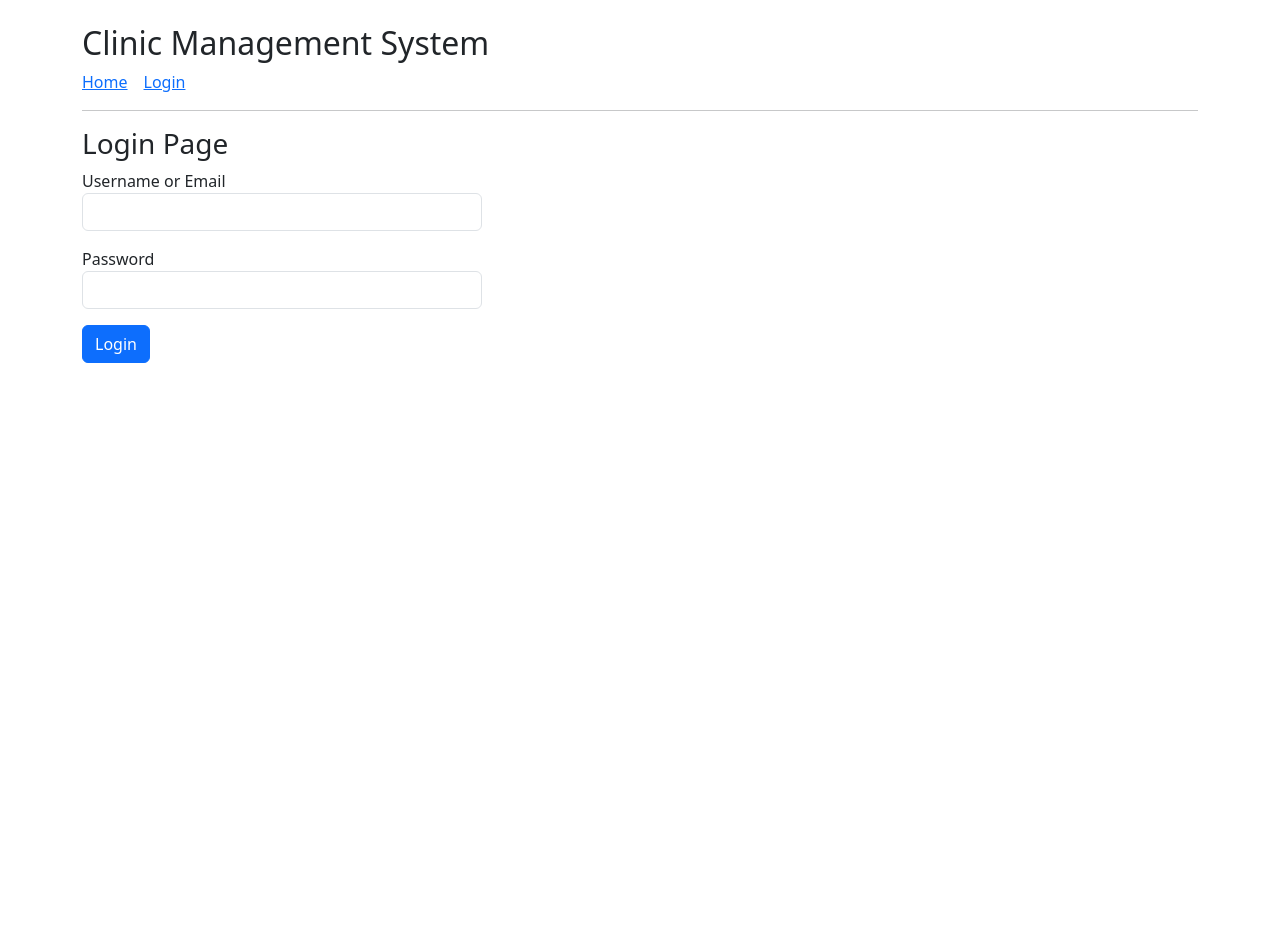
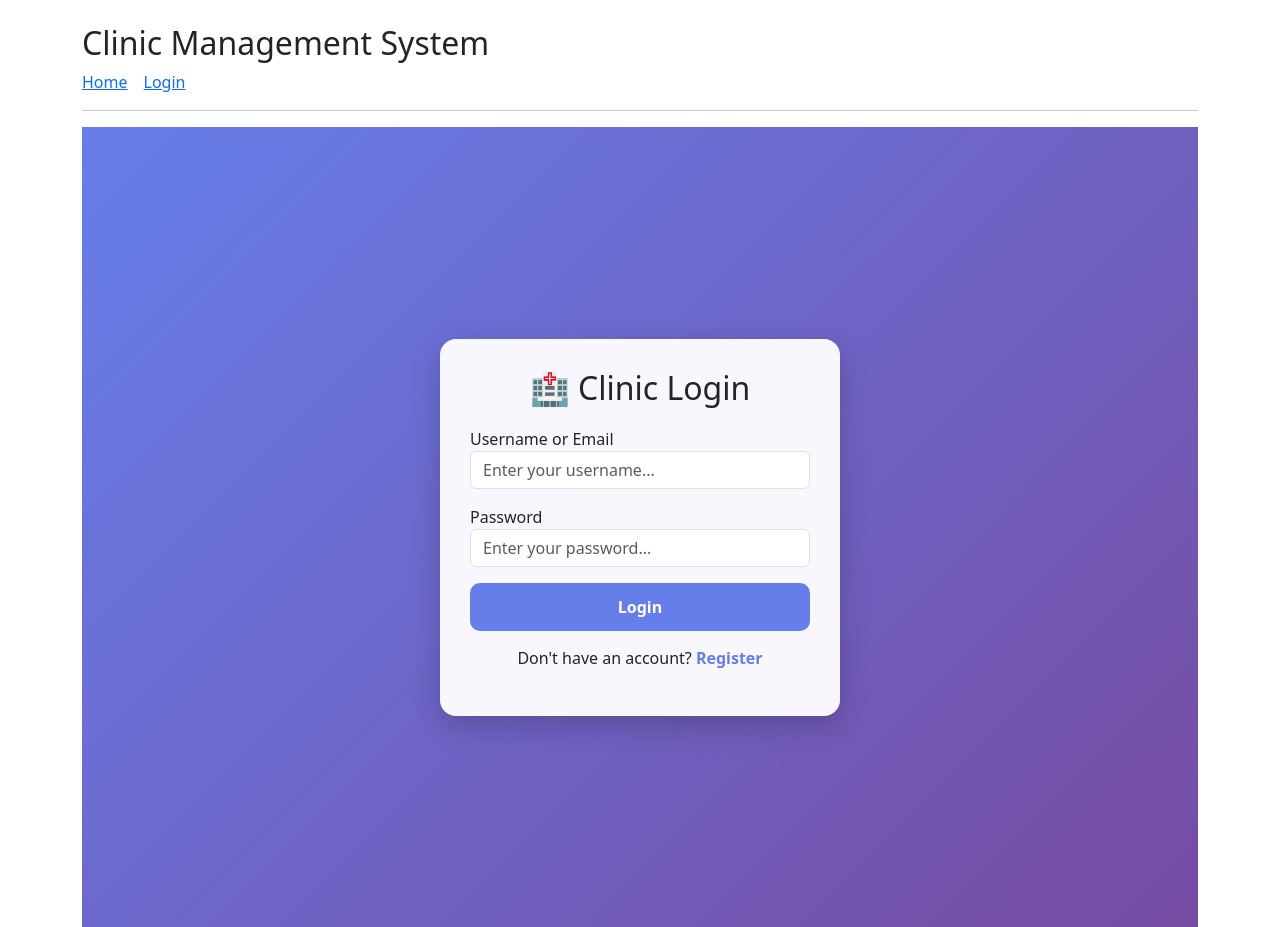
Before and after one commit to hltngyyn-12/clinic-management, a React app in the folder frontend/: page /login in a window 1280 px wide. Before the commit the page ends 800 px from the top, so only its background shows below. Built offline with nearby package versions, Linux system fonts and the light colour scheme; no server answers; the HTML template or start-up script is replaced by a standard one.

Commit message:
feat(auth): implement JWT login flow and user fetch

```diff
--- a/frontend/src/pages/LoginPage.jsx
+++ b/frontend/src/pages/LoginPage.jsx
@@ -2,6 +2,7 @@ import { useState, useContext } from "react";
 import axios from "axios";
 import { useNavigate } from "react-router-dom";
 import { AuthContext } from "../context/AuthContext";
+import api from "../services/api";
 
 function LoginPage() {
 
@@ -9,6 +10,8 @@ function LoginPage() {
     usernameOrEmail: "",
     password: ""
   });
+
+  const [loading, setLoading] = useState(false);
 
   const { setUser } = useContext(AuthContext);
   const navigate = useNavigate();
@@ -23,43 +26,80 @@ function LoginPage() {
   const handleSubmit = async (e) => {
     e.preventDefault();
 
+    if (!form.usernameOrEmail || !form.password) {
+      alert("Please fill all fields");
+      return;
+    }
+
     try {
+      setLoading(true);
+
+      // 🔐 login lấy token
       const res = await axios.post(
         "http://localhost:8080/api/auth/login",
-        form,
-        { withCredentials: true }
+        form
       );
 
-      alert(res.data.message);
+      const token = res.data.token;
 
-      // gọi /me để lấy user chuẩn
-      const me = await axios.get(
-        "http://localhost:8080/api/auth/me",
-        { withCredentials: true }
-      );
+      if (!token) {
+        alert("No token received ❌");
+        return;
+      }
+
+      // 💾 lưu token
+      localStorage.setItem("token", token);
+
+      // 👤 lấy user info
+      const me = await api.get("/api/auth/me");
 
       setUser(me.data);
 
-      // redirect theo role
+      // 🎉 success
+      alert("Login success 🎉");
+
+      // 🚀 redirect
       if (me.data.role === "ADMIN") {
         navigate("/admin");
       } else if (me.data.role === "DOCTOR") {
         navigate("/doctor");
       } else {
-        navigate("/patient");
+        navigate("/doctors"); // booking flow
       }
 
     } catch (err) {
       console.error(err);
-      alert("Login failed");
+      alert(err.response?.data?.message || "Login failed ❌");
+    } finally {
+      setLoading(false);
     }
   };
 
   return (
-    <div>
-      <h3>Login Page</h3>
+    <div
+      style={{
+        minHeight: "100vh",
+        background: "linear-gradient(135deg, #667eea, #764ba2)",
+        display: "flex",
+        justifyContent: "center",
+        alignItems: "center"
+      }}
+    >
+      <div
+        style={{
+          width: "400px",
+          background: "rgba(255,255,255,0.95)",
+          backdropFilter: "blur(10px)",
+          padding: "30px",
+          borderRadius: "16px",
+          boxShadow: "0 10px 30px rgba(0,0,0,0.2)"
+        }}
+      >
+        <h2 style={{ textAlign: "center", marginBottom: "20px" }}>
+          🏥 Clinic Login
+        </h2>
 
-      <form style={{ maxWidth: "400px" }} onSubmit={handleSubmit}>
+        <form onSubmit={handleSubmit}>
 
           <div className="mb-3">
             <label>Username or Email</label>
@@ -67,7 +107,9 @@ function LoginPage() {
               type="text"
               name="usernameOrEmail"
               className="form-control"
+              value={form.usernameOrEmail}
               onChange={handleChange}
+              placeholder="Enter your username..."
             />
           </div>
 
@@ -77,13 +119,48 @@ function LoginPage() {
               type="password"
               name="password"
               className="form-control"
+              value={form.password}
               onChange={handleChange}
+              placeholder="Enter your password..."
             />
           </div>
 
-        <button className="btn btn-primary">Login</button>
+          <button
+            type="submit"
+            disabled={loading}
+            style={{
+              width: "100%",
+              padding: "12px",
+              borderRadius: "10px",
+              border: "none",
+              background: "#667eea",
+              color: "#fff",
+              fontWeight: "bold",
+              transition: "0.3s",
+              cursor: "pointer"
+            }}
+            onMouseOver={(e) => (e.target.style.background = "#5a67d8")}
+            onMouseOut={(e) => (e.target.style.background = "#667eea")}
+          >
+            {loading ? "Logging in..." : "Login"}
+          </button>
 
         </form>
+
+        <p style={{ textAlign: "center", marginTop: "15px" }}>
+          Don't have an account?{" "}
+          <span
+            style={{
+              color: "#667eea",
+              cursor: "pointer",
+              fontWeight: "bold"
+            }}
+            onClick={() => navigate("/register")}
+          >
+            Register
+          </span>
+        </p>
+      </div>
     </div>
   );
 }
```
Lines whose indentation alone changed are shown as unchanged.
